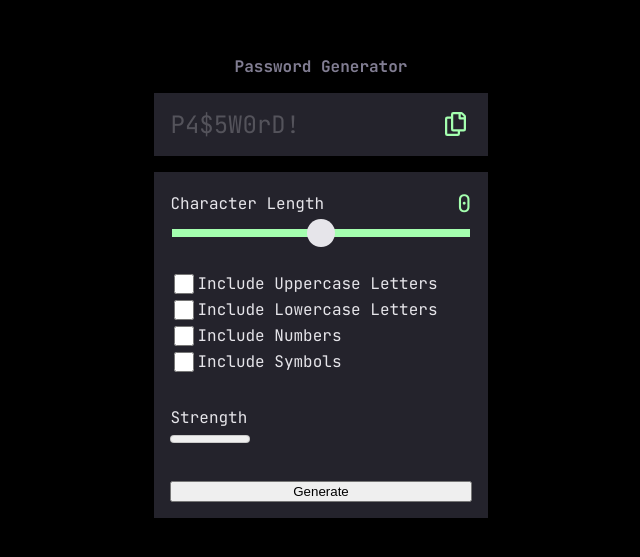
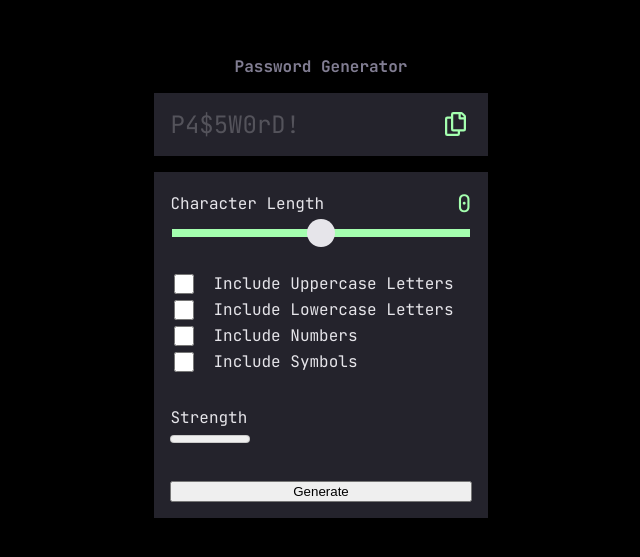
Before and after one commit to Zupi-HR/password-generator-app, a plain HTML site: page index.html in a window 1280 px wide. Shown: the part 113-670 px from the top of the page, without its empty margins (319-959 px from the left). Drawn offline with Linux system fonts and the light colour scheme.

Commit message:
I am working on the checkbox section

```diff
--- a/style.css
+++ b/style.css
@@ -259,14 +259,19 @@ body {
     outline: none;
 }
 
+.option {
+    display: flex;
+    align-items: center;
+    gap: var(--spacing-200);
+}
+
+.checkbox-label {
+    cursor: pointer;
+}
+
 .checkbox-input {
     display: inline-block;
     accent-color: var(--color-green-200);
     width: 20px;
     height: 20px;
 }
-
-.option {
-    display: flex;
-    align-items: center;
-}
```
